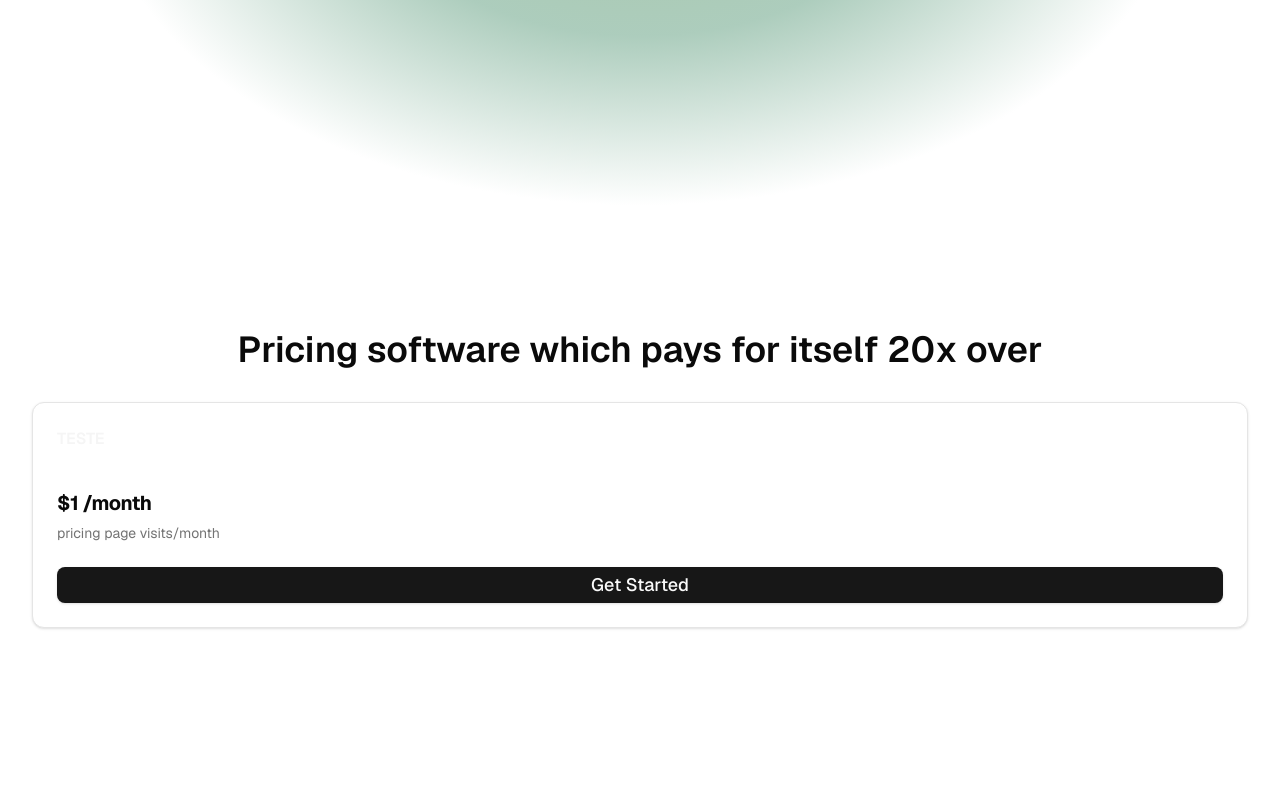
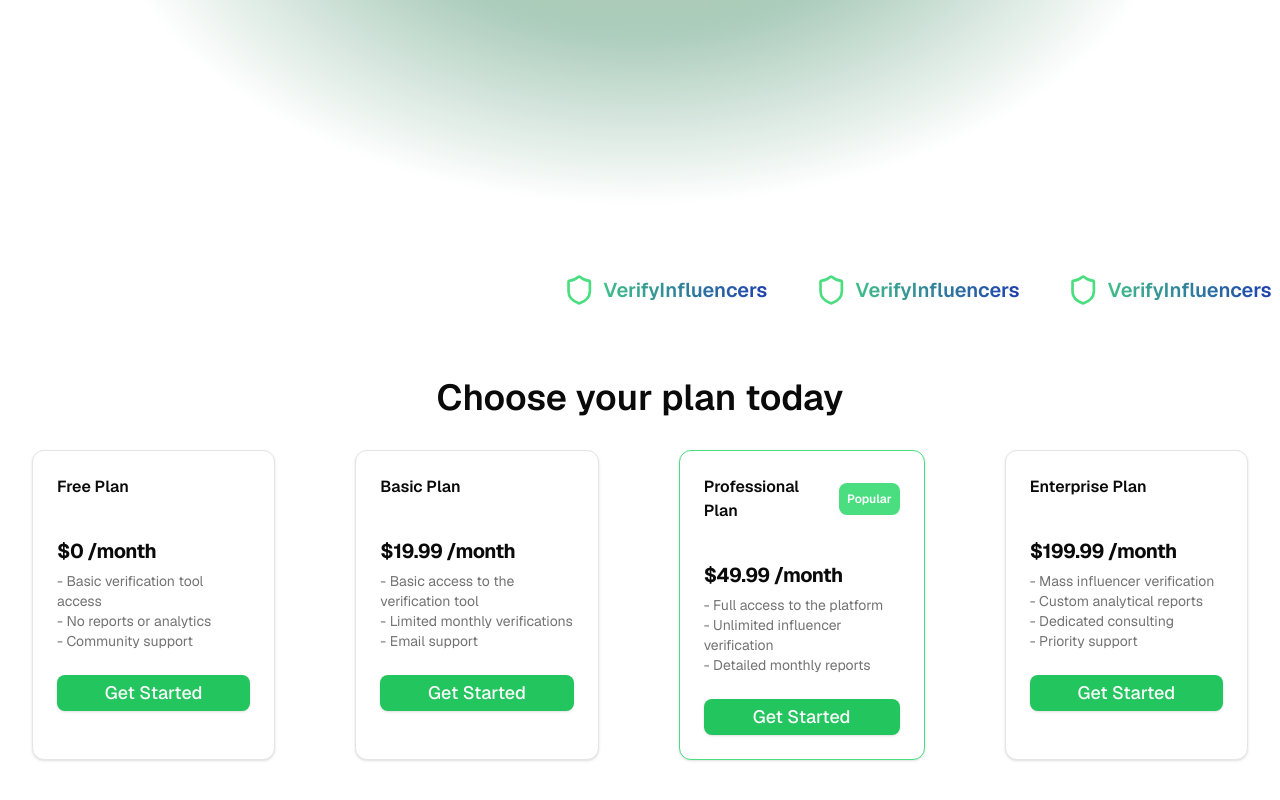
Before and after one commit to rafaelcaet/verify-influencers-panel, a Next.js app: page / in a window 1280 px wide. Shown: the part 534-1334 px from the top of the page. Before the commit the page ends 1226 px from the top, so only its background shows below. Built offline with nearby package versions, Linux system fonts and the light colour scheme.

Commit message:
feat: added product pages and improve landing page

```diff
--- a/src/app/page.tsx
+++ b/src/app/page.tsx
@@ -1,3 +1,4 @@
+import { BrandLogo } from "@/components/BrandLogo";
 import { Button } from "@/components/ui/button";
 import {
   Card,
@@ -6,6 +7,12 @@ import {
   CardHeader,
   CardTitle,
 } from "@/components/ui/card";
+import { Key } from "react";
+import { IPlan } from "../interfaces/IPlan";
+import { plans } from "../utils/plans";
+import Link from "next/link";
+
+const logoCount = 15;
 
 export default function Home() {
   return (
@@ -14,26 +21,62 @@ export default function Home() {
         <h1 className="text-6xl lg:text-7xl xl:text-8xl font-bold tracking-tight text-transparent bg-clip-text bg-gradient-to-r from-green-600 to-blue-800">
           Facts, Not Fad!
         </h1>
-        <p className="text-lg lg:text-3xl max-w-screen-xl">
+        <p className="text-lg lg:text-3xl font-semibold max-w-screen-xl">
           Make it easier for people to find honest, evidence-based guidance.
         </p>
       </section>
 
       {/* PRICING */}
+      <div className="w-full overflow-hidden bg-background py-2">
+        <div className="flex animate-marquee space-x-12">
+          {Array.from({ length: logoCount }).map((_, index) => (
+            <BrandLogo key={index} />
+          ))}
+        </div>
+      </div>
       <section id="pricing" className="px-8 py-16 bg-accent/5">
         <h2 className="text-4xl text-center text-balance font-semibold mb-8">
-          Pricing software which pays for itself 20x over
+          Choose your plan today
         </h2>
-        <Card>
-          <CardHeader>
-            <div className="text-accent font-semibold mb-8">TESTE</div>
-            <CardTitle className="text-xl font-bold"> $1 /month</CardTitle>
-            <CardDescription>pricing page visits/month</CardDescription>
-          </CardHeader>
-          <CardContent>
-            <Button className="text-lg w-full rounded-lg">Get Started</Button>
-          </CardContent>
-        </Card>
+        <div className="flex gap-20 justify-center">
+          {Object.entries(plans).map(([key, item]: [Key, IPlan]) => (
+            <Card
+              key={key}
+              className={`w-72 ${
+                item.name === "Professional Plan" ? "border-green-400" : ""
+              }`}
+            >
+              <CardHeader>
+                <div className="flex items-center gap-10 font-semibold mb-8">
+                  <p>{item.name}</p>
+
+                  {item.name === "Professional Plan" ? (
+                    <span className="text-xs text-center p-2 text-white rounded-lg bg-green-400">
+                      Popular
+                    </span>
+                  ) : (
+                    ""
+                  )}
+                </div>
+                <CardTitle className="text-xl font-bold">
+                  {}${item.price} /month
+                </CardTitle>
+                <CardDescription>
+                  {item.features.map((text, index) => (
+                    <p key={index}>- {text}</p>
+                  ))}
+                </CardDescription>
+              </CardHeader>
+              <CardContent>
+                <Link href="/products">
+                  <Button className="text-lg dark:bg-green-400 bg-green-500 hover:bg-green-400 dark:hover:bg-green-200 w-full rounded-lg">
+                    Get Started
+                  </Button>
+                </Link>
+              </CardContent>
+            </Card>
+          ))}
+        </div>
       </section>
     </>
   );
--- /dev/null
+++ b/src/app/products/page.tsx
@@ -0,0 +1,72 @@
+import {
+  Card,
+  CardContent,
+  CardDescription,
+  CardHeader,
+  CardTitle,
+} from "@/components/ui/card";
+import { plans } from "../../utils/plans";
+import { Button } from "@/components/ui/button";
+import { Verified } from "lucide-react";
+
+export default function Products() {
+  return (
+    <>
+      <main className="mt-32 container p-4">
+        <div className="max-w-[768px]">
+          <h1 className="text-4xl font-bold">
+            Unlock the Power of Verified Health Advice
+          </h1>
+          <p className="mt-4 text-gray-600">
+            Our range of plans ensures that anyone, from small businesses to
+            large organizations, can benefit from trusted, evidence-based health
+            verification.
+          </p>
+        </div>
+      </main>
+      {/* PLANS SECTION */}
+      <section className="container justify-center flex flex-col gap-24 mt-6 mb-20">
+        {Object.entries(plans).map(([key, item]) => (
+          <div key={key}>
+            <div className="flex mb-4 items-center gap-3">
+              <p className="flex  items-center gap-3 font-bold text-2xl">
+                <Verified /> {item.targetAudience}
+              </p>
+              {item.name === "Professional Plan" ? (
+                <span className="text-xs text-center font-semibold p-2 text-white rounded-lg bg-green-400">
+                  Most Popular
+                </span>
+              ) : (
+                ""
+              )}
+            </div>
+            <Card
+              className={`flex w-auto items-center ${
+                item.name === "Professional Plan" ? "border-green-400" : ""
+              }`}
+            >
+              <CardContent className="flex flex-grow items-center justify-between gap-10 mt-4">
+                <div className="flex items-center gap-10">
+                  <span className="text-2xl font-bold pl-6">
+                    {item.name.split(" ")[0]}
+                  </span>
+                  <span className="font-semibold text-lg">
+                    {}${item.price} /month
+                  </span>
+                  <span>
+                    {item.features.map((text, index) => (
+                      <p key={index}>• {text}</p>
+                    ))}
+                  </span>
+                </div>
+                <Button className="text-lg mr-20 dark:bg-green-400 bg-green-500 hover:bg-green-400 dark:hover:bg-green-200 w-72 rounded-lg">
+                  Subscribe
+                </Button>
+              </CardContent>
+            </Card>
+          </div>
+        ))}
+      </section>
+    </>
+  );
+}
--- a/src/components/LoadingPage.tsx
+++ b/src/components/LoadingPage.tsx
@@ -1,12 +1,12 @@
 export default function LoadingPage() {
   return (
-    <div className="bg-black">
-      <div className="min-h-screen bg-gradient-to-r to-green-950 from-black flex items-center justify-center text-center text-balance flex-col gap-8 px-4">
+    <div className="bg-foreground">
+      <section className="min-h-screen bg-gradient-to-r to-green-950 from-black flex items-center justify-center text-center text-balance flex-col gap-8 px-4">
         <h1 className="text-3xl lg:text-4xl xl:text-5xl font-bold tracking-tight text-transparent bg-clip-text bg-gradient-to-r from-green-600 to-blue-800 animate-bounce">
           Loading
         </h1>
         <p className="text-xl max-w-screen-xl text-white">take it easy</p>
-      </div>
+      </section>
     </div>
   );
 }
--- a/src/components/NavBar.tsx
+++ b/src/components/NavBar.tsx
@@ -1,6 +1,33 @@
 import Link from "next/link";
 import { BrandLogo } from "./BrandLogo";
 import { ModeToggle } from "./ToggleButton/ToggleMode";
+
+const topics = [
+  {
+    name: "Leaderboards",
+    path: "/leaderboards",
+  },
+  {
+    name: "Products",
+    path: "/products",
+  },
+  {
+    name: "Monetization",
+    path: "/monetization",
+  },
+  {
+    name: "About",
+    path: "/about",
+  },
+  {
+    name: "Contact",
+    path: "/contact",
+  },
+  {
+    name: "Admin",
+    path: "/admin",
+  },
+];
 
 export function NavBar() {
   return (
@@ -9,24 +36,15 @@ export function NavBar() {
         <Link href="/" className="flex gap-3 mr-auto">
           <BrandLogo />
         </Link>
-        <Link className="text-base hover:text-green-400" href="/leaderboards">
-          Leaderboards
-        </Link>
-        <Link className="text-base hover:text-green-400" href="/#products">
-          Products
-        </Link>
-        <Link className="text-base hover:text-green-400" href="#">
-          Monetization
-        </Link>
-        <Link className="text-base hover:text-green-400" href="#">
-          About
-        </Link>
-        <Link className="text-base hover:text-green-400" href="#">
-          Contact
-        </Link>
-        <Link className="text-base hover:text-green-400" href="/admin">
-          Admin
-        </Link>
+        {topics.map((topic, index) => (
+          <Link
+            key={index}
+            className="text-base hover:text-green-400"
+            href={`${topic.path}`}
+          >
+            {topic.name}
+          </Link>
+        ))}
         <span className="text-base hover:text-green-400">Sign out</span>
         <div className="ml-10">
           <ModeToggle />
--- /dev/null
+++ b/src/interfaces/IPlan.ts
@@ -0,0 +1,7 @@
+export interface IPlan {
+  name: string;
+  description: string;
+  targetAudience: string;
+  features: string[];
+  price: number;
+}
--- /dev/null
+++ b/src/utils/plans.ts
@@ -0,0 +1,58 @@
+import { IPlan } from "../interfaces/IPlan";
+
+export const plans = {
+  free: {
+    name: "Free Plan",
+    description:
+      "Limited access to influencer verification with basic features to get started.",
+    targetAudience:
+      "New users or individuals who want to try out the platform.",
+    features: [
+      "Basic verification tool access",
+      "No reports or analytics",
+      "Community support",
+    ],
+    price: 0.0,
+  } as IPlan,
+  basic: {
+    name: "Basic Plan",
+    description:
+      "Verification of a limited number of influencers and claims per month.",
+    targetAudience: "Individuals or small businesses.",
+    features: [
+      "Basic access to the verification tool",
+      "Limited monthly verifications",
+      "Email support",
+    ],
+    price: 19.99,
+  } as IPlan,
+  professional: {
+    name: "Professional Plan",
+    description:
+      "Higher number of monthly verifications, detailed reports, and access to more scientific sources.",
+    targetAudience: "Influencers and health professionals.",
+    features: [
+      "Full access to the platform",
+      "Unlimited influencer verification",
+      "Detailed monthly reports",
+    ],
+    price: 49.99,
+    verificationLimit: "Unlimited",
+    reports: "Detailed reports with scientific sources",
+  } as IPlan,
+  enterprise: {
+    name: "Enterprise Plan",
+    description:
+      "Customized plan for businesses that want to verify health claims made by influencers at scale.",
+    targetAudience: "Businesses and large organizations.",
+    features: [
+      "Mass influencer verification",
+      "Custom analytical reports",
+      "Dedicated consulting",
+      "Priority support",
+    ],
+    price: 199.99,
+    verificationLimit: "Mass verification",
+    reports: "Custom analytical reports",
+  } as IPlan,
+};
--- a/tailwind.config.ts
+++ b/tailwind.config.ts
@@ -9,6 +9,19 @@ export default {
   ],
   theme: {
     extend: {
+      animation: {
+        marquee: "marquee 20s linear infinite",
+      },
+      keyframes: {
+        marquee: {
+          "0%": {
+            transform: "translateX(100%)",
+          },
+          "100%": {
+            transform: "translateX(-100%)",
+          },
+        },
+      },
       container: {
         center: true,
         // padding: "1.5rem",
```
